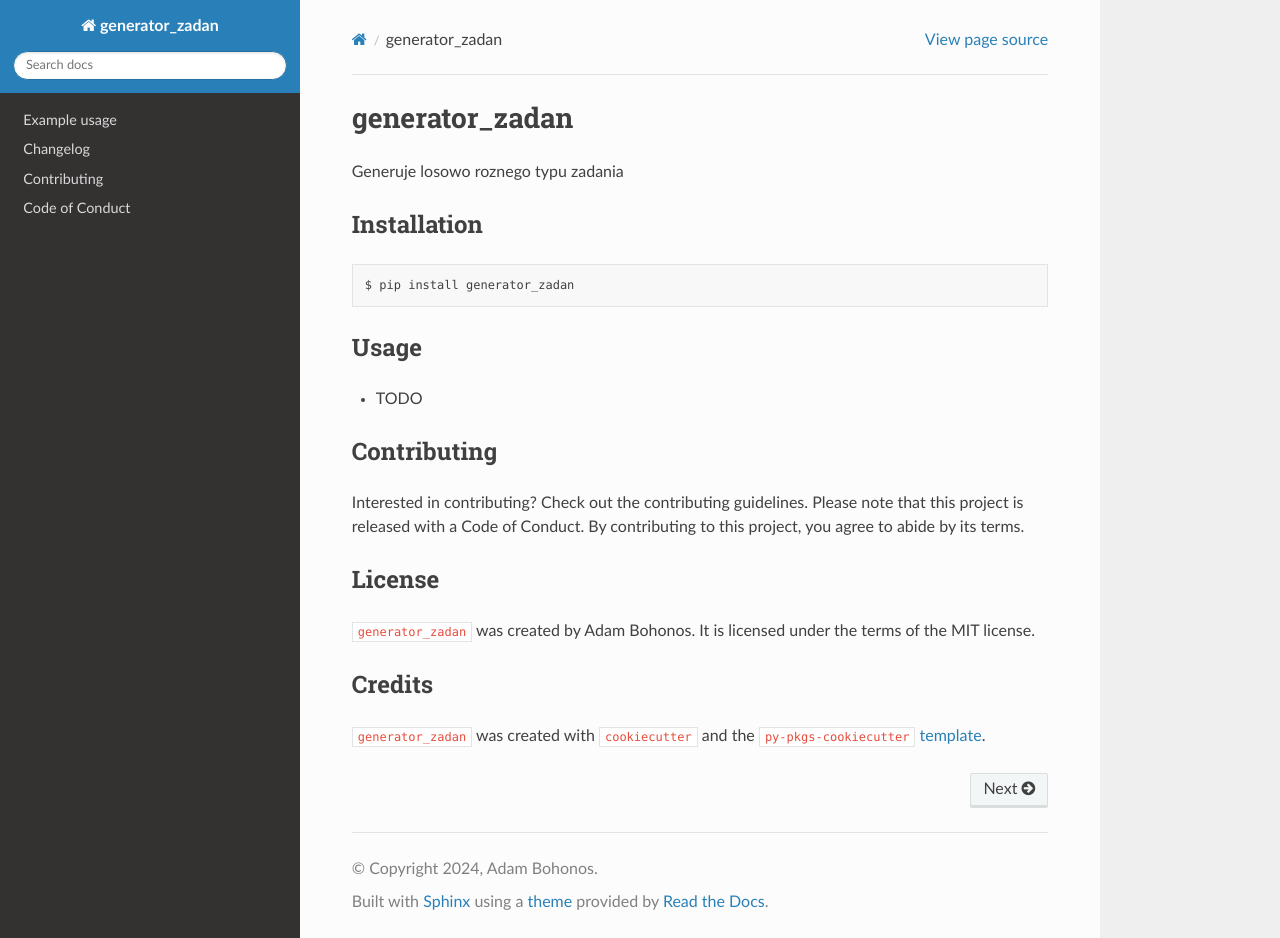
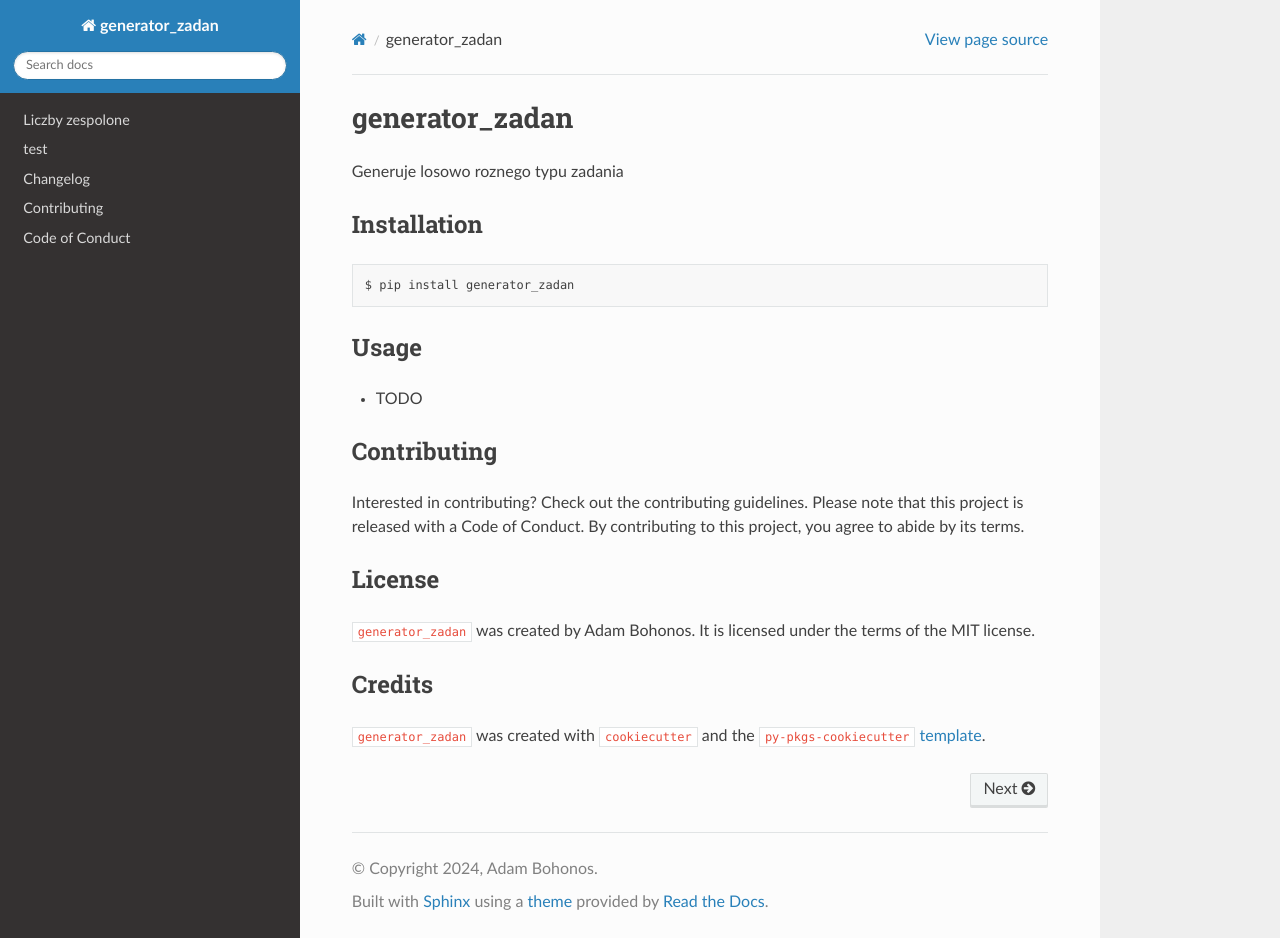
Before and after one commit to DyonOylloug/generator_zadan, a Sphinx documentation site: the page built from docs/index.md, in a window 1280 px wide and 938 px high. Built offline with Sphinx 7.4.7 and the Read the Docs theme 2.0.0, drawn with Linux system fonts in a browser that asks for light colours.

Commit message:
docs: pierwsze działające pliki ipynb

```diff
--- a/docs/conf.py
+++ b/docs/conf.py
@@ -23,6 +23,11 @@ extensions = [
 ]
 # autoapi_dirs = ["../src"]
 
+# nb_execution_excludepatterns = [
+#          "example.ipynb",
+# ]
+
+
 # List of patterns, relative to source directory, that match files and
 # directories to ignore when looking for source files.
 # This pattern also affects html_static_path and html_extra_path.
--- a/docs/index.md
+++ b/docs/index.md
@@ -5,7 +5,8 @@
 :maxdepth: 1
 :hidden:
 
-example.ipynb
+liczby_zespolone.ipynb
+macierze.ipynb
 changelog.md
 contributing.md
 conduct.md
```
Also changed, not shown: docs/example.ipynb (deleted), docs/liczby_zespolone.ipynb (added), docs/macierze.ipynb (added).
